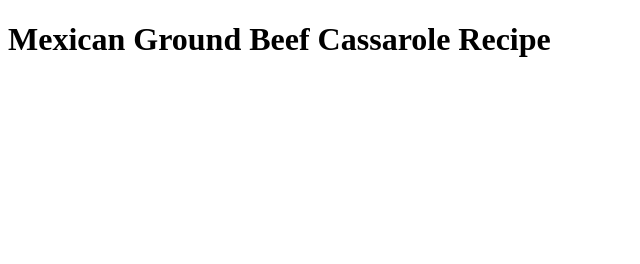
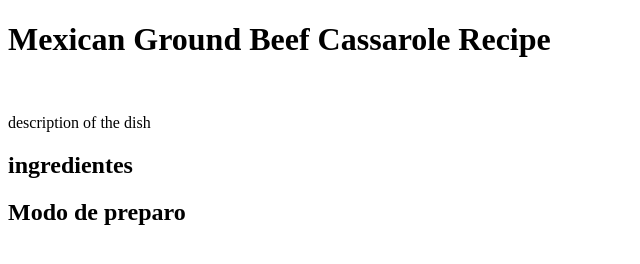
Before and after one commit to Lay-Kami/odin-recipes, a plain HTML site: page recipes/mexican-ground-beef-cassarole.html in a window 1280 px wide. Shown: the whole page, without its empty margins (0-640 px from the left). Drawn offline with Linux system fonts and the light colour scheme.

Commit message:
Edit mexican-ground-beef-cassarole.html and prickly-pear-cactus-margarita.html and red-velvet-cupcake.html

```diff
--- a/recipes/mexican-ground-beef-cassarole.html
+++ b/recipes/mexican-ground-beef-cassarole.html
@@ -6,6 +6,17 @@
     </head>
     <body>
         <h1>Mexican Ground Beef Cassarole Recipe</h1>
+        <img src="" alt="" width="">
+        <p>description of the dish</p>
+
+        <!-- Ingredientes: unordered list -->
+        <h2>ingredientes</h2>
+
+
+        <!-- modo de preparo: ordered list -->
+        <h2>Modo de preparo</h2>
+
+
     </body>
 
 </html>
```
Also changed, not shown: recipes/prickly-pear-cactus-margarita.html (+9 -0 lines), recipes/red-velvet-cupcake.html (+9 -0 lines).
